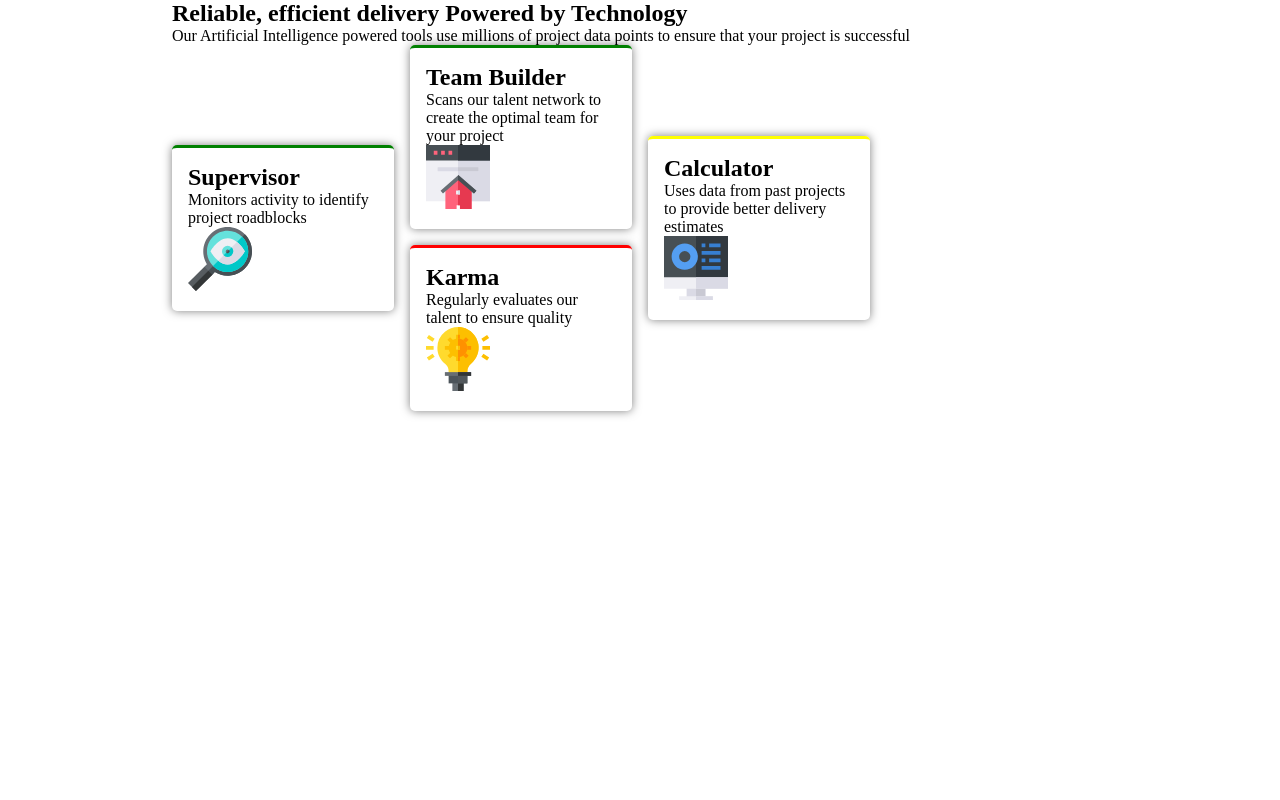
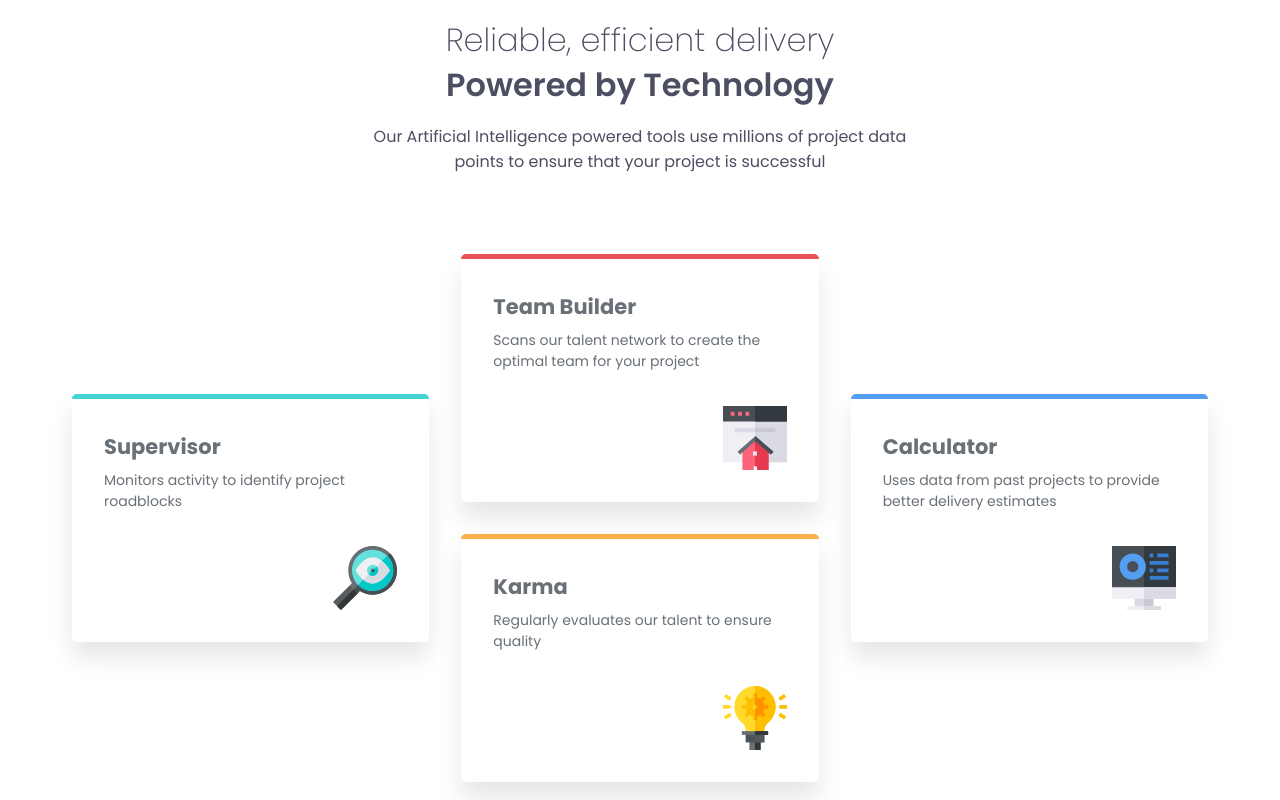
Before and after one commit to adilaltynbekov/four-card-feature-section-master, a plain HTML site: page index.html in a window 1280 px wide. Drawn offline with Linux system fonts and the light colour scheme.

Commit message:
feat: finish structure styles project

```diff
--- a/css/queries.css
+++ b/css/queries.css
@@ -0,0 +1,27 @@
+@media (max-width: 52.5rem) {
+  .cards__section {
+    padding: 2rem 0;
+  }
+  .cards__container {
+    flex-direction: column;
+    align-items: stretch;
+  }
+
+  .cards__header {
+    margin-bottom: 3rem;
+  }
+}
+
+@media (max-width: 31.25rem) {
+  .cards__title {
+    font-size: 1.6rem;
+  }
+
+  .cards__description {
+    font-size: 0.95rem;
+  }
+
+  .container {
+    min-width: 23.5rem;
+  }
+}
--- a/css/styles.css
+++ b/css/styles.css
@@ -1,52 +1,119 @@
+:root {
+  /* Primary */
+
+  --Red: hsl(0, 78%, 62%);
+  --Cyan: hsl(180, 62%, 55%);
+  --Orange: hsl(34, 97%, 64%);
+  --Blue: hsl(212, 86%, 64%);
+
+  /* Neutral */
+
+  --Grey-500: hsl(234, 12%, 34%);
+  --Grey-400: hsl(212, 6%, 44%);
+  --White: hsl(0, 0%, 100%);
+}
+
 * {
   margin: 0;
   padding: 0;
   box-sizing: border-box;
 }
 
+body {
+}
+
+main {
+  font-family: "Poppins", sans-serif;
+}
+
+.cards__section {
+  display: flex;
+  flex-direction: column;
+  align-items: center;
+  justify-content: center;
+  min-height: 100vh;
+}
+
 .container {
-  max-width: 62.5rem;
+  max-width: 75rem;
   padding: 0 2rem;
   margin: 0 auto;
 }
 
-/*
-flex-grow: 0;
-flex-shrink: 1;
-flex-basis: auto
-*/
-
 .cards__container {
   display: flex;
-  gap: 1rem;
+  gap: 2rem;
   align-items: center;
+  justify-content: center;
 }
 
-.cards__card-container {
+.cards__header {
+  color: var(--Grey-500);
+  text-align: center;
+  max-width: 37.5rem;
+  margin-bottom: 5rem;
+}
+
+.cards__title {
+  font-size: 2rem;
+  font-weight: 600;
+  line-height: 1.4;
+  margin-bottom: 1rem;
+}
+
+.cards__title span {
+  font-weight: 200;
+}
+
+.cards__description {
+  font-weight: 400;
+}
+
+.cards__side-container,
+.cards__center-container {
+  flex: 1;
+}
+
+.cards__center-container {
   display: flex;
-  gap: 1rem;
   flex-direction: column;
-  align-items: center;
+  gap: 2rem;
 }
 
 .cards__card {
-  /* background-color: orangered; */
-  /* flex: 1; */
-  width: 222px;
+  background-color: var(--White);
+  padding: 2rem;
+  min-height: 15.5rem;
   border-radius: 5px;
-  box-shadow: 0 0 10px rgba(0, 0, 0, 0.5);
-  padding: 1rem;
+  box-shadow: 0 1rem 1.5rem rgba(0, 0, 0, 0.1);
+  font-size: 0.875rem;
+  display: flex;
+  flex-direction: column;
 }
 
-.cards__card:nth-child(1) {
-  border-top: 3px solid green;
+.cards__card-title {
+  color: var(--Grey-400);
+  margin-bottom: 0.5rem;
 }
-.cards__card:nth-child(2) {
-  border-top: 3px solid red;
+
+.cards__card-description {
+  color: var(--Grey-400);
 }
-.cards__card:nth-child(3) {
-  border-top: 3px solid yellow;
+
+.cards__card-img {
+  align-self: flex-end;
+  margin-top: auto;
 }
-.cards__card:nth-child(4) {
-  border-top: 3px solid blue;
+
+.cards__supervisor-card {
+  border-top: 5px solid var(--Cyan);
 }
+.cards__team-builder-card {
+  border-top: 5px solid var(--Red);
+}
+.cards__karma-card {
+  border-top: 5px solid var(--Orange);
+}
+.cards__calculator-card {
+  border-top: 5px solid var(--Blue);
+}
--- a/index.html
+++ b/index.html
@@ -28,7 +28,7 @@
       <section class="cards__section">
         <header class="cards__header container">
           <h1 class="cards__title">
-            Reliable, efficient delivery Powered by Technology
+            <span>Reliable, efficient delivery</span><br />Powered by Technology
           </h1>
           <p class="cards__description">
             Our Artificial Intelligence powered tools use millions of project
@@ -37,7 +37,8 @@
         </header>
 
         <div class="cards__container container">
-          <article class="cards__card">
+          <div class="cards__side-container">
+            <article class="cards__card cards__supervisor-card">
               <h2 class="cards__card-title">Supervisor</h2>
               <p class="cards__card-description">
                 Monitors activity to identify project roadblocks
@@ -48,8 +49,10 @@
                 alt="Supervisor"
               />
             </article>
-          <div class="cards__card-container">
-            <article class="cards__card">
+          </div>
+
+          <div class="cards__center-container">
+            <article class="cards__card cards__team-builder-card">
               <h2 class="cards__card-title">Team Builder</h2>
               <p class="cards__card-description">
                 Scans our talent network to create the optimal team for your
@@ -61,7 +64,7 @@
                 alt="Team Builder"
               />
             </article>
-            <article class="cards__card">
+            <article class="cards__card cards__karma-card">
               <h2 class="cards__card-title">Karma</h2>
               <p class="cards__card-description">
                 Regularly evaluates our talent to ensure quality
@@ -73,10 +76,13 @@
               />
             </article>
           </div>
-          <article class="cards__card">
+
+          <div class="cards__side-container">
+            <article class="cards__card cards__calculator-card">
               <h2 class="cards__card-title">Calculator</h2>
               <p class="cards__card-description">
-              Uses data from past projects to provide better delivery estimates
+                Uses data from past projects to provide better delivery
+                estimates
               </p>
               <img
                 class="cards__card-img"
@@ -85,6 +91,7 @@
               />
             </article>
           </div>
+        </div>
       </section>
     </main>
   </body>
```
Lines whose indentation alone changed are shown as unchanged.
